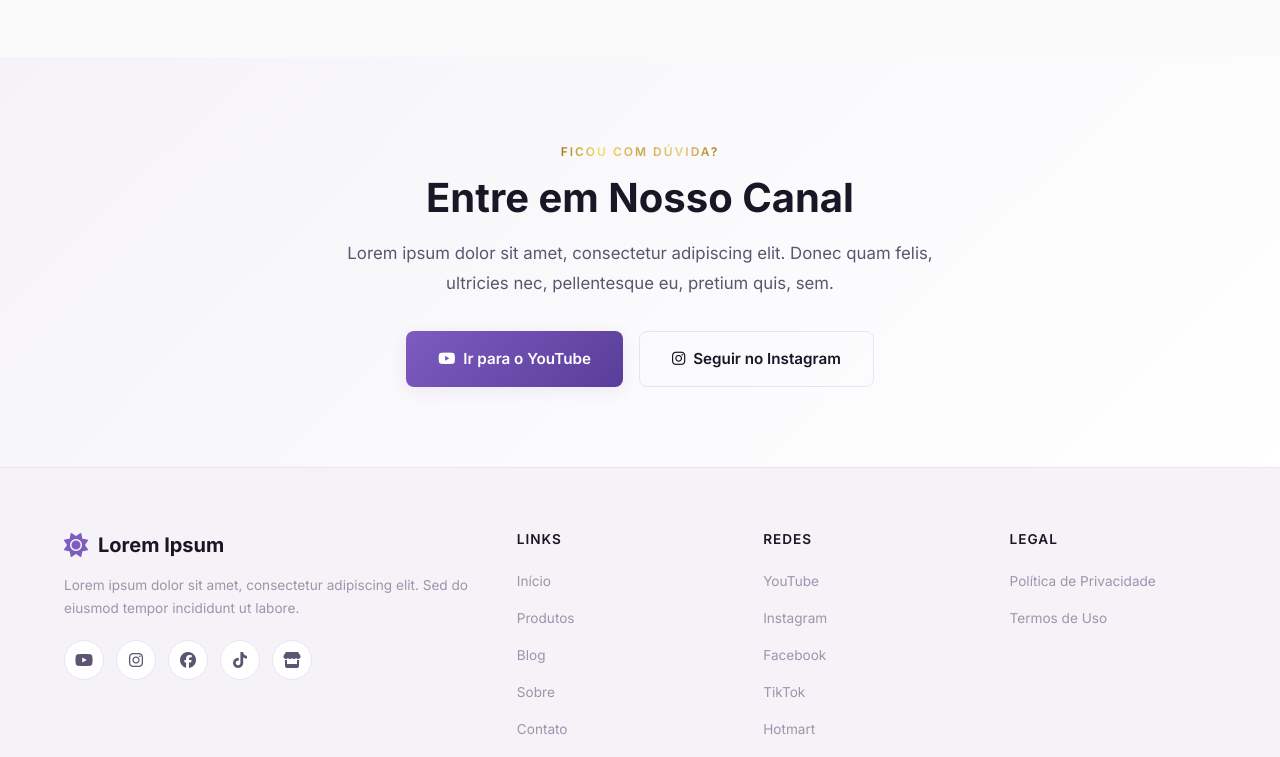
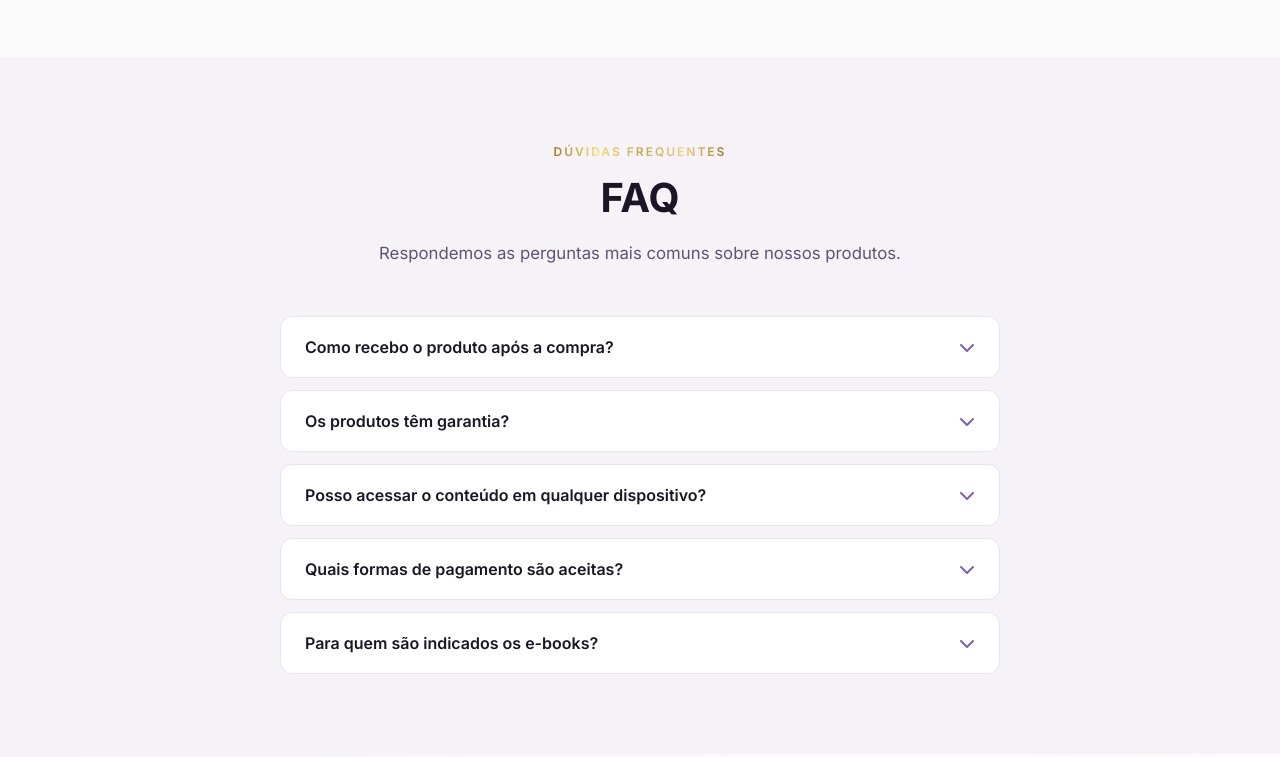
Before and after one commit to rafastos-io/espiritualidade01, a plain HTML site: page produtos.html in a window 1280 px wide. Shown: the part 3412-4169 px from the top of the page. Drawn offline with Linux system fonts and the light colour scheme.

Commit message:
feat: adiciona FAQ accordion na página de produtos
Seção com 5 perguntas frequentes antes do CTA, com animação
accordion e apenas uma resposta aberta por vez.

Co-Authored-By: Claude Sonnet 4.6 <noreply@anthropic.com>

```diff
--- a/produtos.html
+++ b/produtos.html
@@ -213,6 +213,69 @@
     </div>
   </section>
 
+  <section class="faq-section">
+    <div class="container">
+      <div style="text-align: center; margin-bottom: 48px;">
+        <span class="section-label">Dúvidas Frequentes</span>
+        <h2 class="section-title">FAQ</h2>
+        <p class="section-text" style="margin: 0 auto;">Respondemos as perguntas mais comuns sobre nossos produtos.</p>
+      </div>
+      <div class="faq-list">
+
+        <div class="faq-item">
+          <button class="faq-question" onclick="toggleFaq(this)">
+            <span>Como recebo o produto após a compra?</span>
+            <i class="fa-solid fa-chevron-down"></i>
+          </button>
+          <div class="faq-answer">
+            <p>Lorem ipsum dolor sit amet, consectetur adipiscing elit. Sed do eiusmod tempor incididunt ut labore et dolore magna aliqua.</p>
+          </div>
+        </div>
+
+        <div class="faq-item">
+          <button class="faq-question" onclick="toggleFaq(this)">
+            <span>Os produtos têm garantia?</span>
+            <i class="fa-solid fa-chevron-down"></i>
+          </button>
+          <div class="faq-answer">
+            <p>Lorem ipsum dolor sit amet, consectetur adipiscing elit. Sed do eiusmod tempor incididunt ut labore et dolore magna aliqua.</p>
+          </div>
+        </div>
+
+        <div class="faq-item">
+          <button class="faq-question" onclick="toggleFaq(this)">
+            <span>Posso acessar o conteúdo em qualquer dispositivo?</span>
+            <i class="fa-solid fa-chevron-down"></i>
+          </button>
+          <div class="faq-answer">
+            <p>Lorem ipsum dolor sit amet, consectetur adipiscing elit. Sed do eiusmod tempor incididunt ut labore et dolore magna aliqua.</p>
+          </div>
+        </div>
+
+        <div class="faq-item">
+          <button class="faq-question" onclick="toggleFaq(this)">
+            <span>Quais formas de pagamento são aceitas?</span>
+            <i class="fa-solid fa-chevron-down"></i>
+          </button>
+          <div class="faq-answer">
+            <p>Lorem ipsum dolor sit amet, consectetur adipiscing elit. Sed do eiusmod tempor incididunt ut labore et dolore magna aliqua.</p>
+          </div>
+        </div>
+
+        <div class="faq-item">
+          <button class="faq-question" onclick="toggleFaq(this)">
+            <span>Para quem são indicados os e-books?</span>
+            <i class="fa-solid fa-chevron-down"></i>
+          </button>
+          <div class="faq-answer">
+            <p>Lorem ipsum dolor sit amet, consectetur adipiscing elit. Sed do eiusmod tempor incididunt ut labore et dolore magna aliqua.</p>
+          </div>
+        </div>
+
+      </div>
+    </div>
+  </section>
+
   <section class="products-cta-section">
     <div class="container">
       <div class="products-cta">
@@ -294,6 +357,13 @@
       });
     });
 
+    function toggleFaq(btn) {
+      var item = btn.closest('.faq-item');
+      var isOpen = item.classList.contains('open');
+      document.querySelectorAll('.faq-item').forEach(function(i) { i.classList.remove('open'); });
+      if (!isOpen) item.classList.add('open');
+    }
+
     document.querySelectorAll('.products-category-chip').forEach(function(chip) {
       chip.addEventListener('click', function() {
         document.querySelectorAll('.products-category-chip').forEach(function(c) { c.classList.remove('active'); });
--- a/style.css
+++ b/style.css
@@ -1803,6 +1803,82 @@ section {
   padding: 80px 0;
 }
 
+/* ==================== FAQ ==================== */
+.faq-section {
+  padding: 80px 0;
+  background: var(--bg-secondary);
+}
+
+.faq-list {
+  max-width: 720px;
+  margin: 0 auto;
+  display: flex;
+  flex-direction: column;
+  gap: 12px;
+}
+
+.faq-item {
+  background: var(--bg-card);
+  border: 1px solid var(--border);
+  border-radius: var(--radius);
+  overflow: hidden;
+  transition: border-color var(--transition);
+}
+
+.faq-item.open {
+  border-color: var(--accent);
+}
+
+.faq-question {
+  width: 100%;
+  display: flex;
+  align-items: center;
+  justify-content: space-between;
+  gap: 16px;
+  padding: 20px 24px;
+  background: none;
+  border: none;
+  cursor: pointer;
+  font-family: inherit;
+  font-size: 1rem;
+  font-weight: 600;
+  color: var(--text-primary);
+  text-align: left;
+  transition: color var(--transition);
+}
+
+.faq-question:hover {
+  color: var(--accent);
+}
+
+.faq-question i {
+  flex-shrink: 0;
+  color: var(--accent);
+  transition: transform var(--transition);
+}
+
+.faq-item.open .faq-question i {
+  transform: rotate(180deg);
+}
+
+.faq-answer {
+  max-height: 0;
+  overflow: hidden;
+  transition: max-height 0.35s ease, padding var(--transition);
+  padding: 0 24px;
+}
+
+.faq-item.open .faq-answer {
+  max-height: 300px;
+  padding: 0 24px 20px;
+}
+
+.faq-answer p {
+  color: var(--text-secondary);
+  font-size: 0.95rem;
+  line-height: 1.75;
+}
+
 .products-cta {
   text-align: center;
 }
```
